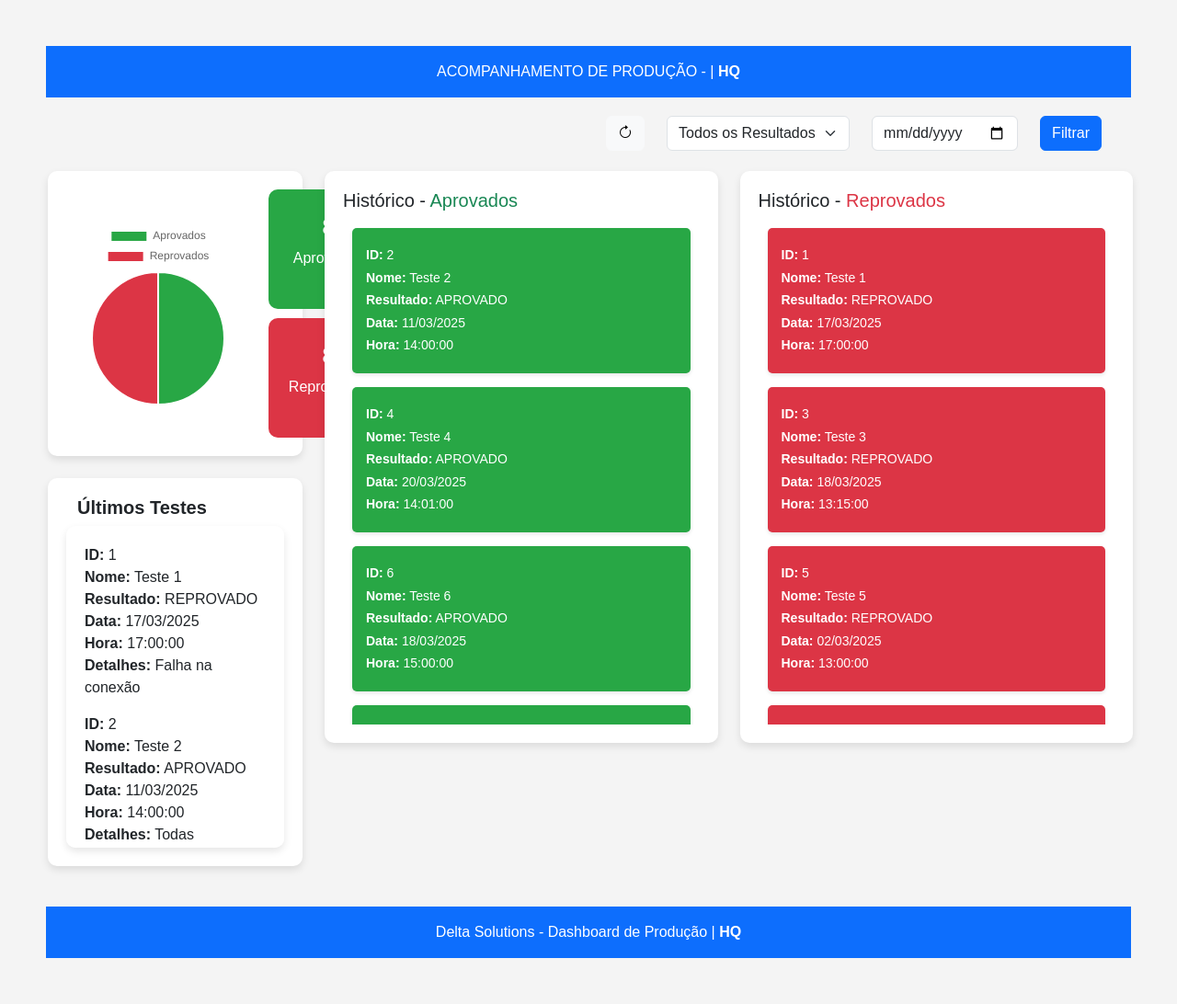
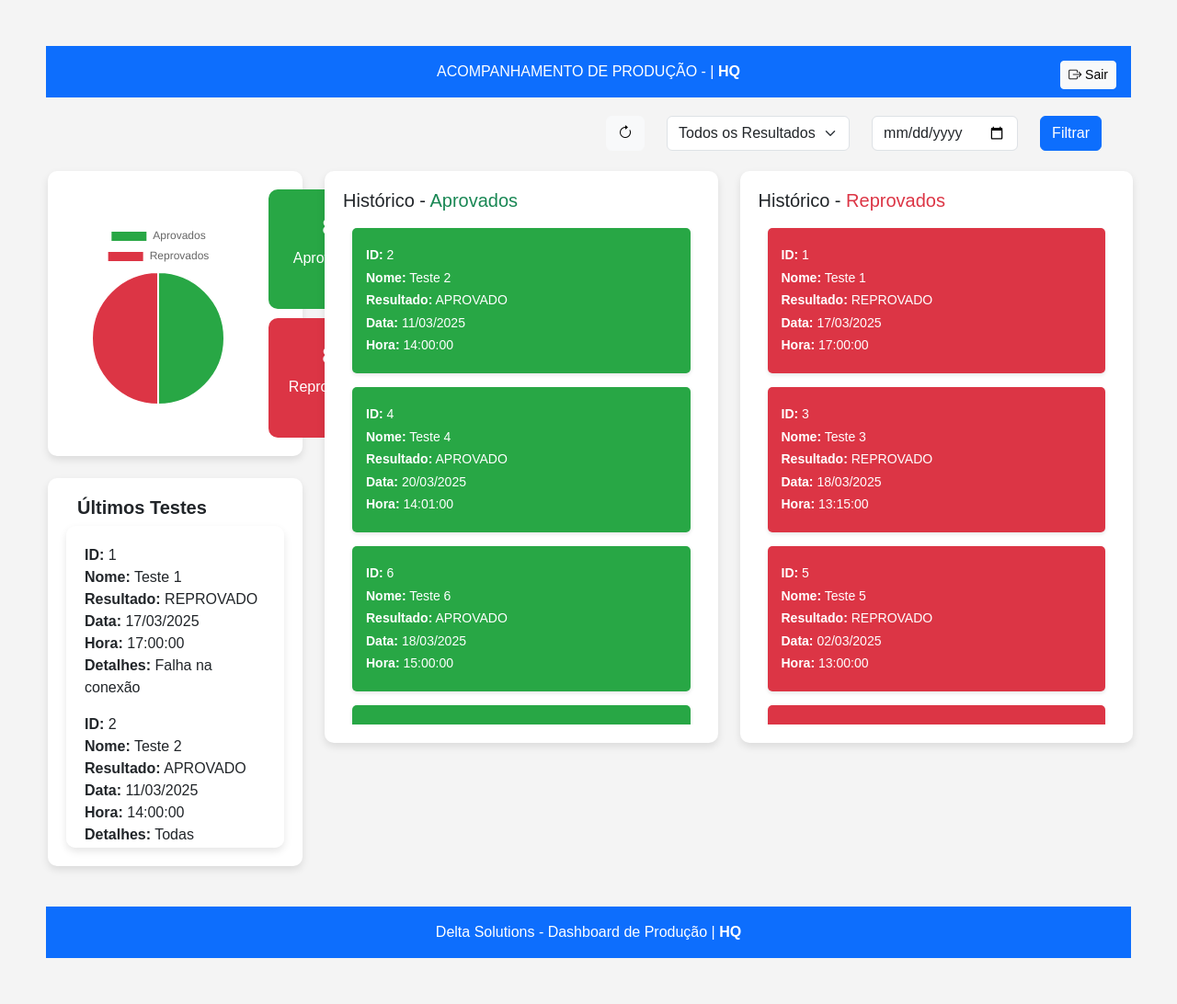
Before and after one commit to pvrezende/dashboard-HQ, a plain HTML site: page index.html in a window 1280 px wide. Shown: the whole page at 92% size. Drawn offline with nearby package versions, Linux system fonts and the light colour scheme; sample sign-in values are in the browser's storage.

Commit message:
Update index.html

```diff
--- a/index.html
+++ b/index.html
@@ -9,9 +9,18 @@
     <link rel="stylesheet" href="styles.css">
 </head>
 <body>
+    <script>
+        if (sessionStorage.getItem('authenticated') !== 'true') {
+            window.location.href = 'login.html';
+        }
+    </script>
+
     <!-- Barra Superior -->
-    <header class="text-center mt-4 p-3 bg-primary text-white">
+    <header class="text-center mt-4 p-3 bg-primary text-white position-relative">
         ACOMPANHAMENTO DE PRODUÇÃO - | <strong>HQ</strong>
+        <button class="btn btn-sm btn-light position-absolute end-0 me-3" onclick="logout()">
+            <i class="bi bi-box-arrow-right"></i> Sair
+        </button>
     </header>
 
     <div class="container mt-3">
@@ -39,10 +48,6 @@
             <div class="col-auto">
                 <button class="btn btn-primary w-100" id="btnFiltrar">Filtrar</button>
             </div>
-            <!-- Botão Histórico -->
-            <!-- <div class="col-auto">
-                <button class="btn btn-primary w-100">Histórico</button>
-            </div> -->
         </div>
     </div>
 
```
